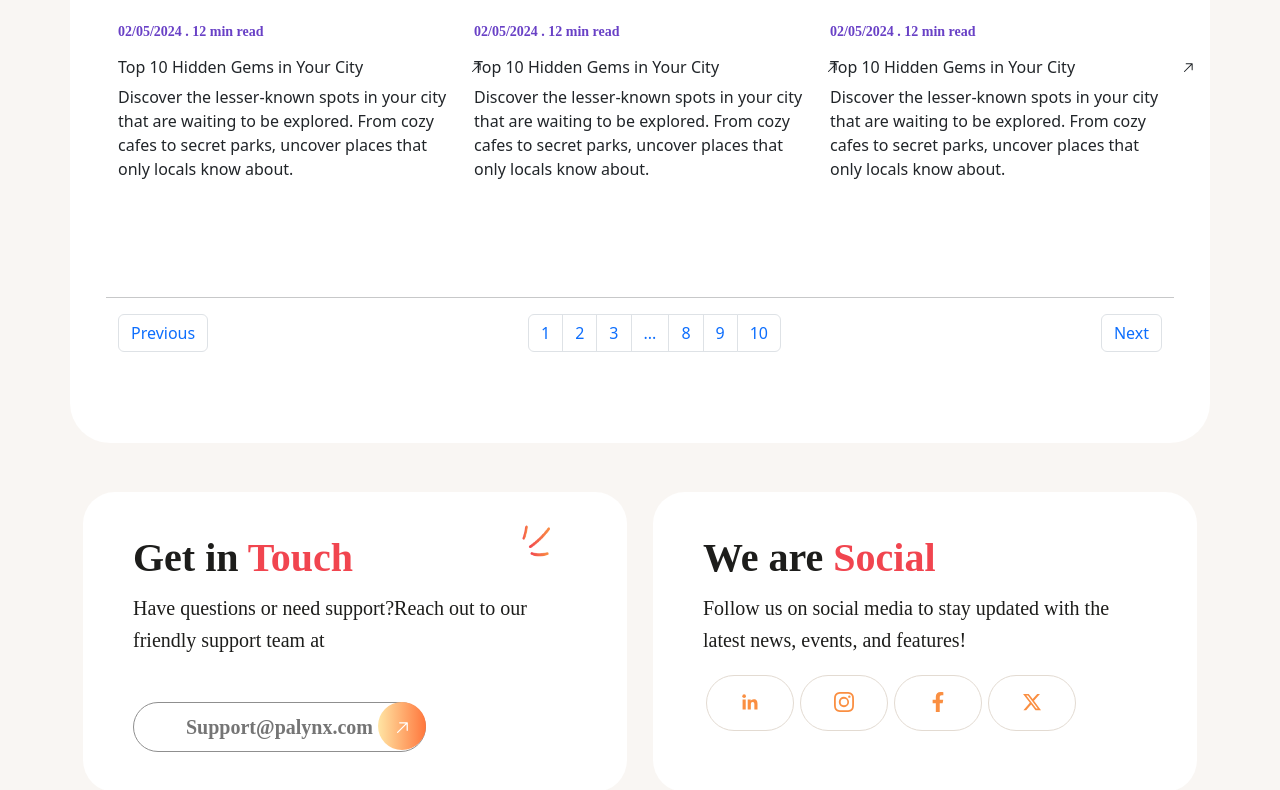
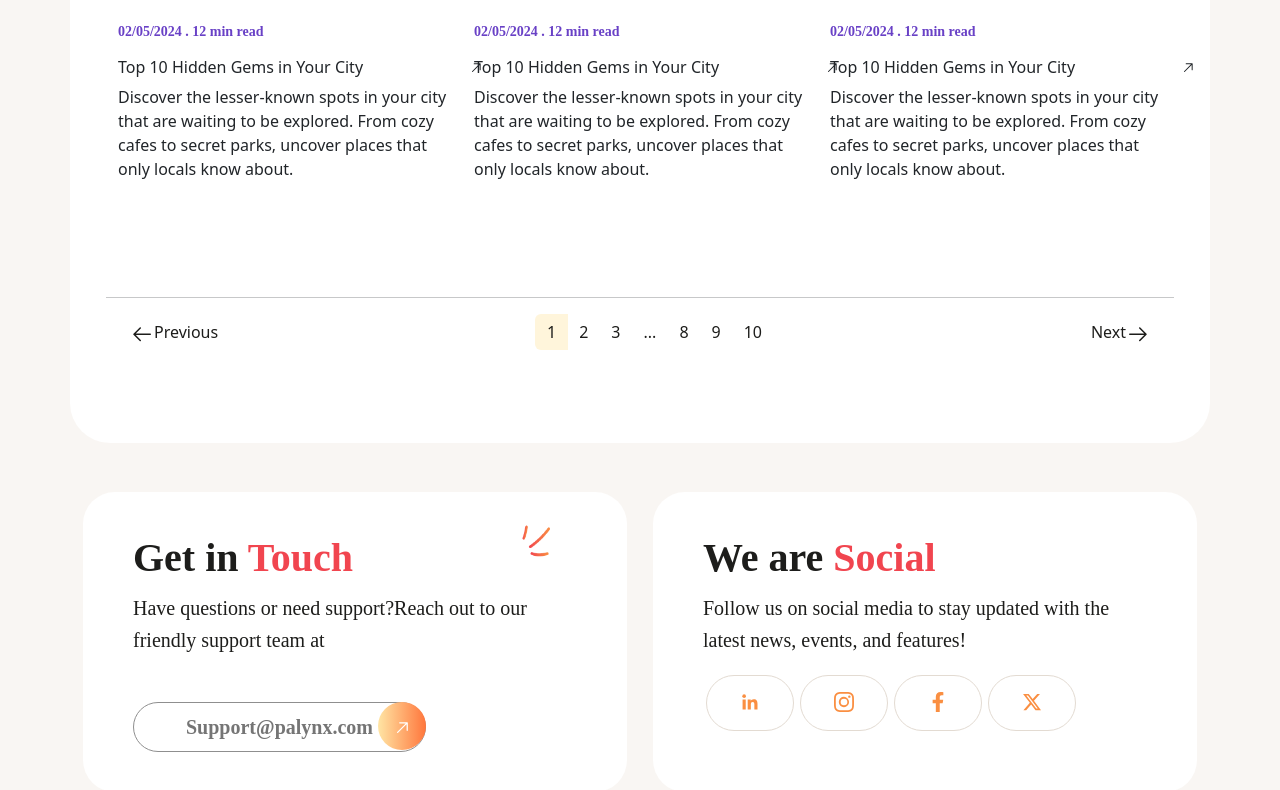
Before and after one commit to Earthpasserby/palynxx, a React (Create React App) app: page /Blog in a window 1280 px wide. Shown: the part 1694-2484 px from the top of the page. Built offline with nearby package versions, Linux system fonts and the light colour scheme.

Commit message:
more updates

```diff
--- a/src/App.css
+++ b/src/App.css
@@ -23,18 +23,17 @@ body {
   line-height: 16px;
   color: #1d1d1b;
 }
- .nav-link {
+.nav-link {
   margin-right: 10px;
   margin-left: 60px;
 }
 .nav-link:last-child {
   margin-right: 0; /* Remove right margin from the last link */
-  margin-left:0;
 }
 
 .F-btn,
 .F-btn:hover {
-  width:187px;
+  width: 187px;
   height: 48px;
   padding: 4px 24px 4px 24px;
   gap: 8px;
@@ -808,7 +807,7 @@ width: 500px;
 height: 252px;
 } */
 /*Blogcategory*/
-.bet-icon{
+.bet-icon {
   margin-top: 4px;
 }
 .leftArrow {
@@ -924,7 +923,7 @@ height: 252px;
   font-size: 20px;
   border: none;
   border-radius: 50px;
-  background: linear-gradient(to right,  #ffe5a4, #ff763c);
+  background: linear-gradient(to right, #ffe5a4, #ff763c);
   cursor: pointer;
   position: absolute;
   width: 48px;
@@ -952,12 +951,35 @@ height: 252px;
   padding-right: 170px;
   margin-top: 70px;
 }
+.mobile-pagin {
+  display: none;
+}
+.pagination, .page-link, .page-icon {
+  border: none; /* Remove border from page links */
+  background-color: transparent; /* Ensure background is transparent */
+  color: #1d1d1b;
 
+}
+
+.pagination .page-item {
+  border: none; /* Remove border from page items */
+  background-color: transparent;
+}
+
+.pagination .page-item.active .page-link  {
+  border: none; /* Remove border from active page links */
+  background-color: #FFF5DB; /* Ensure active background is transparent */
+  color: #1d1d1b;
+}
+.webpagin-Icon{
+  width: 24px;
+height: 24px;
+}
 @media only screen and (min-width: 360px) and (max-width: 992px) {
-   .nav-link {
-  margin-right: 0;
-  margin-left: 0;
-}
+  .nav-link {
+    margin-right: 0;
+    margin-left: 0;
+  }
   .Nav-Toggle {
     border: none;
   }
@@ -1384,6 +1406,21 @@ height: 252px;
     margin-left: -60px;
   }
   /*Blog*/
+  .Blogheader h3 {
+    font-family: Fixel Text;
+    font-size: 24px;
+    font-weight: 600;
+    line-height: 36px;
+    text-align: center;
+    color: #1d1d1b;
+  }
+  .Blogheader span {
+    font-family: Fixel Text;
+    font-size: 24px;
+    font-weight: 600;
+    line-height: 36px;
+    text-align: center;
+  }
   .preM {
     margin-top: 20px;
   }
@@ -1415,6 +1452,13 @@ height: 252px;
   .blogCat-row4 {
     padding-left: 0;
     padding-right: 0;
+  }
+  .web-pagin {
+    display: none;
+  }
+  .mobile-pagin {
+    display: block;
+    margin-left: 20px;
   }
   .fk {
     padding-left: 10px;
--- a/src/components/Blog.jsx
+++ b/src/components/Blog.jsx
@@ -7,6 +7,8 @@ import { BiLogoLinkedin } from "react-icons/bi";
 import { BsInstagram } from "react-icons/bs";
 import { FaFacebookF } from "react-icons/fa";
 import { FaXTwitter } from "react-icons/fa6";
+import { GoArrowRight } from "react-icons/go";
+import { GoArrowLeft } from "react-icons/go";
 // import Pagination from "react-bootstrap/Pagination";
 import { Link } from "react-router-dom";
 
@@ -43,9 +45,9 @@ const Blog = () => {
               </Nav>
               <Nav>
                 <button className="btn F-btn">
-                  <Nav.Link href="#" className="D-app">
+                  <Nav href="#" className="D-app">
                     Download the App
-                  </Nav.Link>
+                  </Nav>
                 </button>
               </Nav>
             </Navbar.Collapse>
@@ -279,17 +281,18 @@ const Blog = () => {
             </Link>
           </Col>
           <hr className="hrline" />
-          <div>
+          <div className="web-pagin">
             <ul className="pagination d-flex justify-content-between">
               <div>
                 <li class="page-item">
                   <a class="page-link" href="#">
+                    <GoArrowLeft className="webpagin-Icon" />
                     Previous
                   </a>
                 </li>
               </div>
               <div className="d-flex">
-                <li class="page-item">
+                <li class="page-item active">
                   <a class="page-link" href="#">
                     1
                   </a>
@@ -329,6 +332,42 @@ const Blog = () => {
                 <li class="page-item">
                   <a class="page-link" href="#">
                     Next
+                    <GoArrowRight className="webpagin-Icon" />
+                  </a>
+                </li>
+              </div>
+            </ul>
+          </div>
+          <div className="mobile-pagin">
+            <ul className="pagination d-flex justify-content-between">
+              <div>
+                <li class="page-item">
+                  <a class="page-link page-icon" href="#">
+                    <GoArrowLeft />
+                  </a>
+                </li>
+              </div>
+              <div className="d-flex">
+                <li class="page-item active">
+                  <a class="page-link" href="#">
+                    1
+                  </a>
+                </li>
+                <li class="page-item">
+                  <a class="page-link" href="#">
+                    ...
+                  </a>
+                </li>
+                <li class="page-item">
+                  <a class="page-link" href="#">
+                    10
+                  </a>
+                </li>
+              </div>
+              <div>
+                <li className="page-item border border-0">
+                  <a class="page-link page-icon" href="#">
+                    <GoArrowRight />
                   </a>
                 </li>
               </div>
--- a/src/components/Blogcategory.jsx
+++ b/src/components/Blogcategory.jsx
@@ -44,9 +44,9 @@ const Blogcategory = () => {
               </Nav>
               <Nav>
                 <button className="btn F-btn">
-                  <Nav.Link href="#" className="D-app">
+                  <Nav href="#" className="D-app">
                     Download the App
-                  </Nav.Link>
+                  </Nav>
                 </button>
               </Nav>
             </Navbar.Collapse>
--- a/src/components/Homepage.jsx
+++ b/src/components/Homepage.jsx
@@ -91,9 +91,9 @@ const Homepage = () => {
               </Nav>
               <Nav>
                 <button className="btn F-btn">
-                  <Nav.Link href="#" className="D-app">
+                  <Nav href="#" className="D-app">
                     Download the App
-                  </Nav.Link>
+                  </Nav>
                 </button>
               </Nav>
             </Navbar.Collapse>
```
